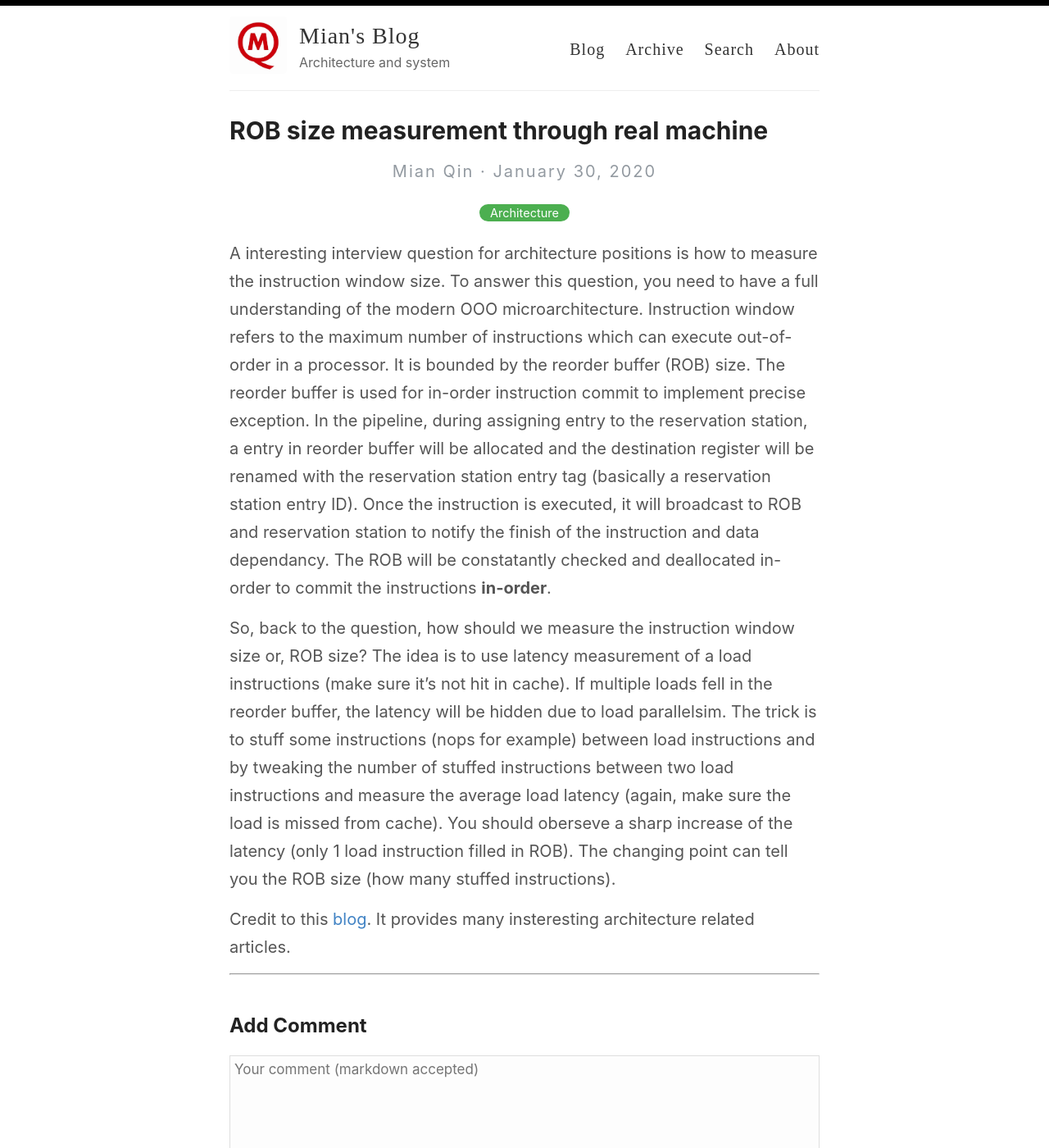
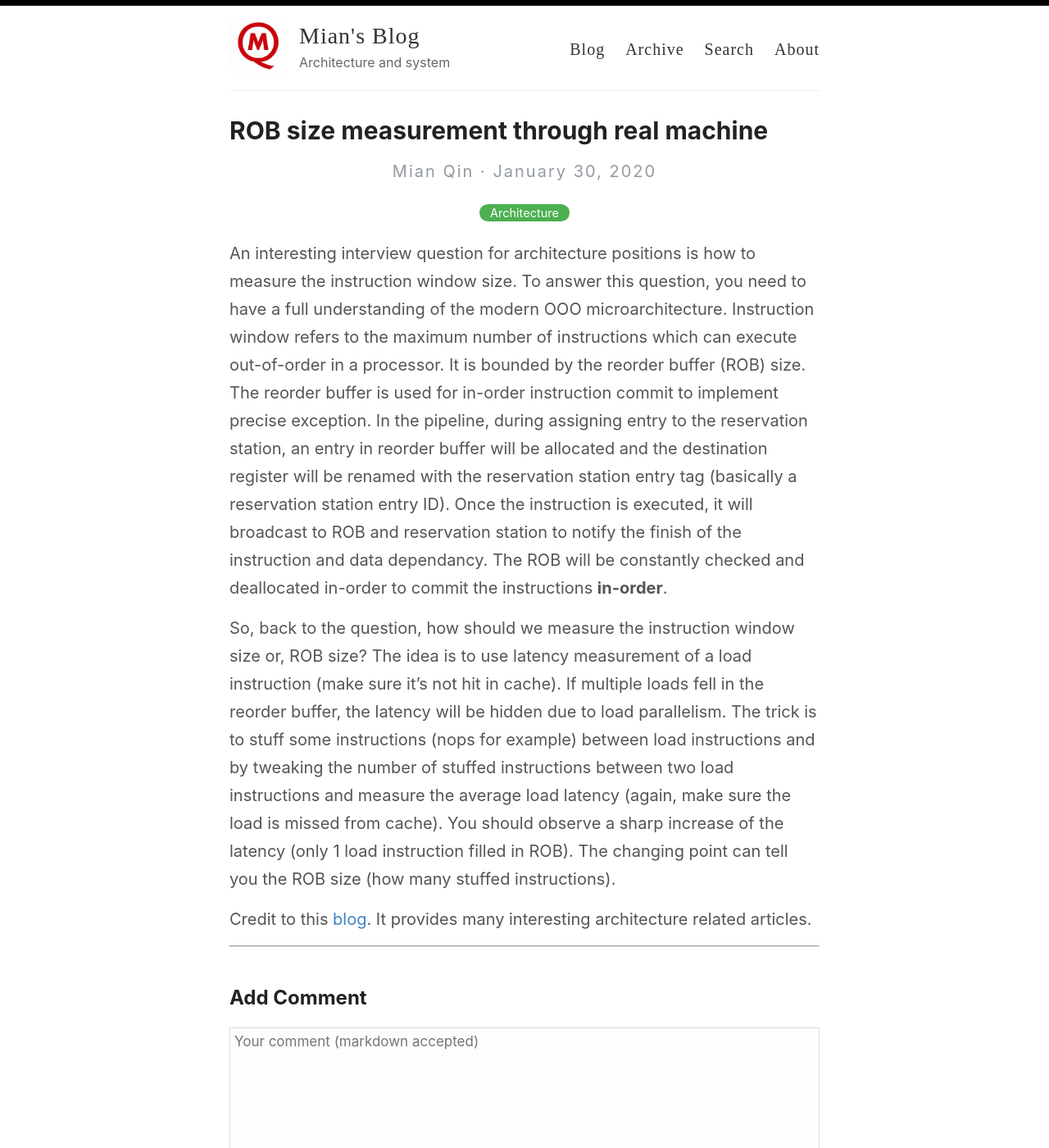
Before and after one commit to celery1124/celery1124.github.io, a Jekyll site: the page built from _posts/2020-01-30-ROB-size-measurement.md, in a window 1280 px wide and 1400 px high. Shown: the whole window at 82% size. Built offline with Jekyll 4.4.1, drawn with Linux system fonts in a browser that asks for light colours; nearby versions of some CDN libraries.

Commit message:
fix some typos

```diff
--- a/_posts/2020-01-30-ROB-size-measurement.md
+++ b/_posts/2020-01-30-ROB-size-measurement.md
@@ -5,8 +5,8 @@ categories: Architecture
 tags: [ROB, interview, microarchitecture]
 ---
 
-A interesting interview question for architecture positions is how to measure the instruction window size.  To answer this question, you need to have a full understanding of the modern OOO microarchitecture. Instruction window refers to the maximum number of instructions which can execute out-of-order in a processor.  It is bounded by the reorder buffer (ROB) size.  The reorder buffer is used for in-order instruction commit to implement precise exception.  In the pipeline, during assigning entry to the reservation station, a entry in reorder buffer will be allocated and the destination register will be renamed with the reservation station entry tag (basically a reservation station entry ID).  Once the instruction is executed, it will broadcast to ROB and reservation station to notify the finish of the instruction and data dependancy.  The ROB will be constatantly checked and deallocated in-order to commit the instructions **in-order**.
+An interesting interview question for architecture positions is how to measure the instruction window size.  To answer this question, you need to have a full understanding of the modern OOO microarchitecture. Instruction window refers to the maximum number of instructions which can execute out-of-order in a processor.  It is bounded by the reorder buffer (ROB) size.  The reorder buffer is used for in-order instruction commit to implement precise exception.  In the pipeline, during assigning entry to the reservation station, an entry in reorder buffer will be allocated and the destination register will be renamed with the reservation station entry tag (basically a reservation station entry ID).  Once the instruction is executed, it will broadcast to ROB and reservation station to notify the finish of the instruction and data dependancy.  The ROB will be constantly checked and deallocated in-order to commit the instructions **in-order**.
 
-So, back to the question, how should we measure the instruction window size or, ROB size?  The idea is to use latency measurement of a load instructions (make sure it's not hit in cache).  If multiple loads fell in the reorder buffer, the latency will be hidden due to load parallelsim.  The trick is to stuff some instructions (nops for example) between load instructions and by tweaking the number of stuffed instructions between two load instructions and measure the average load latency (again, make sure the load is missed from cache).  You should oberseve a sharp increase of the latency (only 1 load instruction filled in ROB).  The changing point can tell you the ROB size (how many stuffed instructions).
+So, back to the question, how should we measure the instruction window size or, ROB size?  The idea is to use latency measurement of a load instruction (make sure it's not hit in cache).  If multiple loads fell in the reorder buffer, the latency will be hidden due to load parallelism.  The trick is to stuff some instructions (nops for example) between load instructions and by tweaking the number of stuffed instructions between two load instructions and measure the average load latency (again, make sure the load is missed from cache).  You should observe a sharp increase of the latency (only 1 load instruction filled in ROB).  The changing point can tell you the ROB size (how many stuffed instructions).
 
-Credit to this [blog](https://blog.stuffedcow.net/2013/05/measuring-rob-capacity/).  It provides many insteresting architecture related articles.
+Credit to this [blog](https://blog.stuffedcow.net/2013/05/measuring-rob-capacity/).  It provides many interesting architecture related articles.
```
